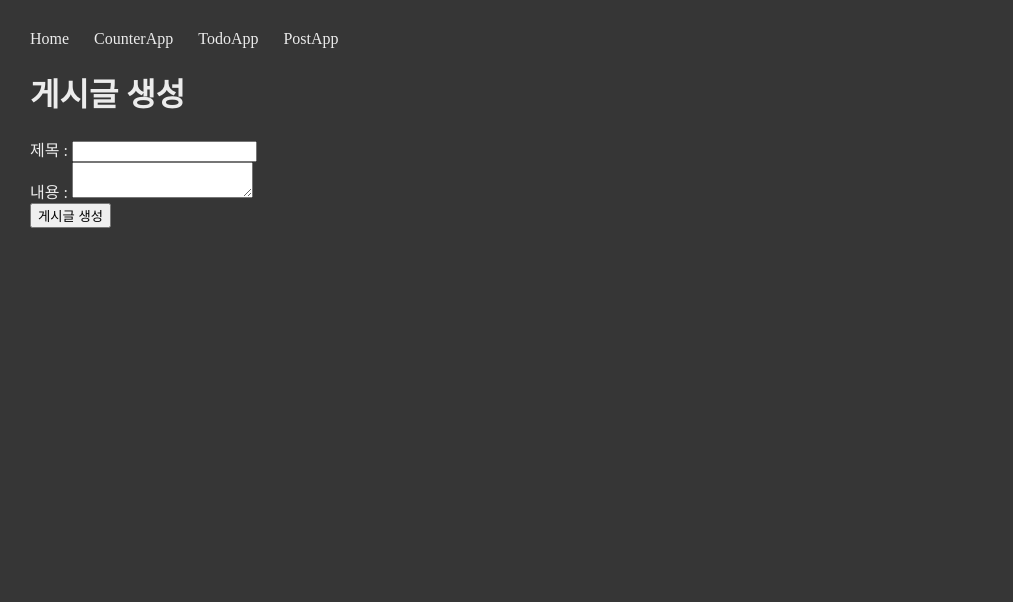
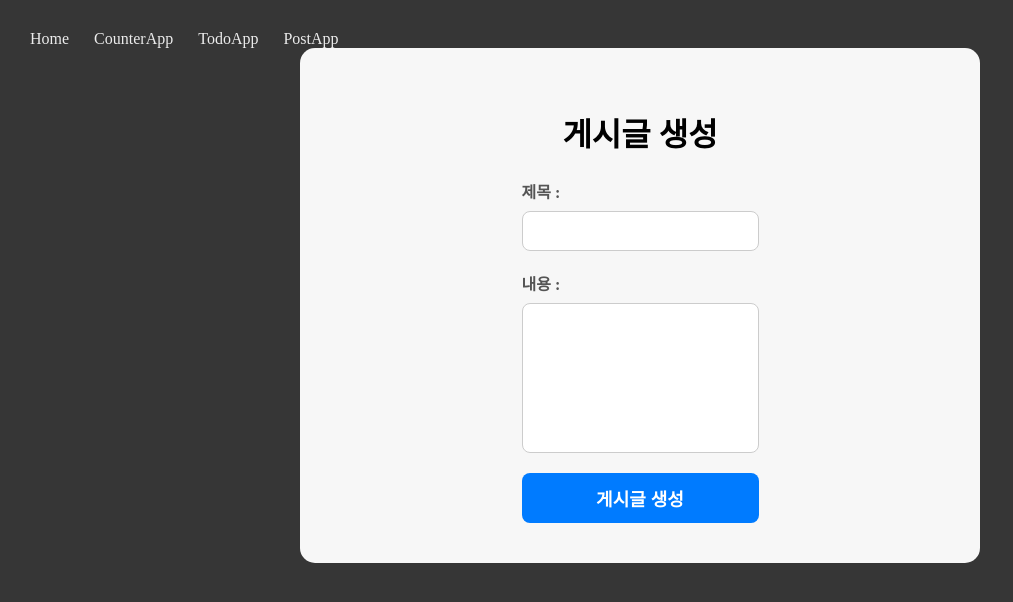
Before and after one commit to Dominico-Yoon/my-portfolio, a Next.js app: page /postApp/create in a window 1280 px wide. Shown: the top 602 px of the page, without its empty margins (0-1013 px from the left). Built offline with nearby package versions, Linux system fonts and the light colour scheme.

Commit message:
20240814 - feat: createPost 페이지 디자인

```diff
--- a/app/postApp/create/page.tsx
+++ b/app/postApp/create/page.tsx
@@ -3,6 +3,7 @@
 import { createPost } from "@/api";
 import { useRouter } from "next/navigation";
 import { ChangeEvent, FormEvent, useState } from "react";
+import styles from "../postApp.module.css";
 
 const CreatePost = () => {
   const [title, setTitle] = useState("");
@@ -33,18 +34,20 @@ const CreatePost = () => {
   };
 
   return (
-    <div>
+    <div className={styles.createPost}>
       <h1>게시글 생성</h1>
-      <form onSubmit={handleSubmit}>
-        <div>
+      <form className={styles.createForm} onSubmit={handleSubmit}>
+        <div className={styles.containerTitle}>
           <label>제목 : </label>
           <input onChange={onChangeTitle} value={title} type="text" />
         </div>
-        <div>
+        <div className={styles.containerBody}>
           <label>내용 : </label>
           <textarea onChange={onChangeBody} value={body} />
         </div>
-        <button type="submit">게시글 생성</button>
+        <button className={styles.createPostBtn} type="submit">
+          게시글 생성
+        </button>
       </form>
     </div>
   );
--- a/app/postApp/postApp.module.css
+++ b/app/postApp/postApp.module.css
@@ -135,3 +135,79 @@
 .postComment div:last-child {
   margin-bottom: 0;
 }
+
+.createPost {
+  display: flex;
+  flex-direction: column;
+  align-items: center;
+  background-color: #f7f7f7;
+  padding: 40px;
+  border-radius: 15px;
+  max-width: 600px;
+  margin: 0 auto;
+}
+
+.createPost h1 {
+  margin-bottom: 24px;
+  color: black;
+  text-align: center;
+}
+
+.createFrom {
+  width: 100%;
+}
+
+.containerTitle,
+.containerBody {
+  display: flex;
+  flex-direction: column;
+  margin-bottom: 20px;
+}
+
+.containerTitle label,
+.containerBody label {
+  margin-bottom: 8px;
+  font-weight: 600;
+  color: #555555;
+}
+
+.createForm input[type="text"],
+.createForm textarea {
+  width: 100%;
+  padding: 10px;
+  border: 1px solid #ccc;
+  border-radius: 8px;
+  font-size: 16px;
+  color: #333;
+  background-color: #fff;
+  box-sizing: border-box;
+}
+
+.createForm input[type="text"]:focus,
+.createForm textarea:focus {
+  border-color: #888;
+  outline: none;
+}
+
+.createForm textarea {
+  height: 150px;
+  resize: none;
+}
+
+.createPostBtn {
+  width: 100%;
+  background-color: #007bff;
+  color: #fff;
+  padding: 12px;
+  border: none;
+  border-radius: 8px;
+  font-size: 18px;
+  font-weight: bold;
+  text-align: center;
+  transition: background-color 0.3s ease;
+  cursor: pointer;
+}
+
+.createPostBtn:hover {
+  background-color: #0056b3;
+}
```
